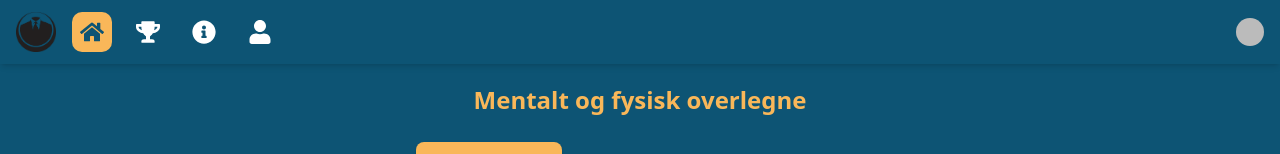
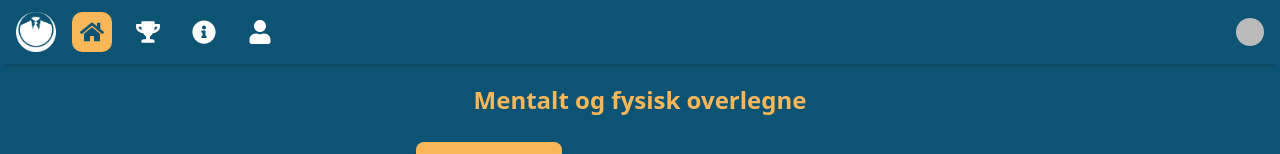
Before and after one commit to gruluk/blatur-2025, a Next.js app: page / in a window 1280 px wide. Shown: the top 154 px of the page. Built offline with nearby package versions, Linux system fonts and the light colour scheme; no server answers; the database is empty; sample sign-in values are in the browser's storage; some icons are missing.

Commit message:
hvit bedkom logo

```diff
--- a/src/components/Header.tsx
+++ b/src/components/Header.tsx
@@ -22,7 +22,7 @@ export default function Header() {
       <div className="flex items-center space-x-4">
         {/* 🌟 Logo */}
         <Link href="/" className="flex items-center space-x-2 cursor-pointer">
-          <Image src="/bedkom-logo.png" alt="Online Logo" width={40} height={40} className="w-10 h-10" />
+          <Image src="/bedkom.png" alt="Online Logo" width={40} height={40} className="w-10 h-10" />
         </Link>
 
         {/* 🏠 Home Icon */}
```
Also changed, not shown: public/bedkom.png (added).
